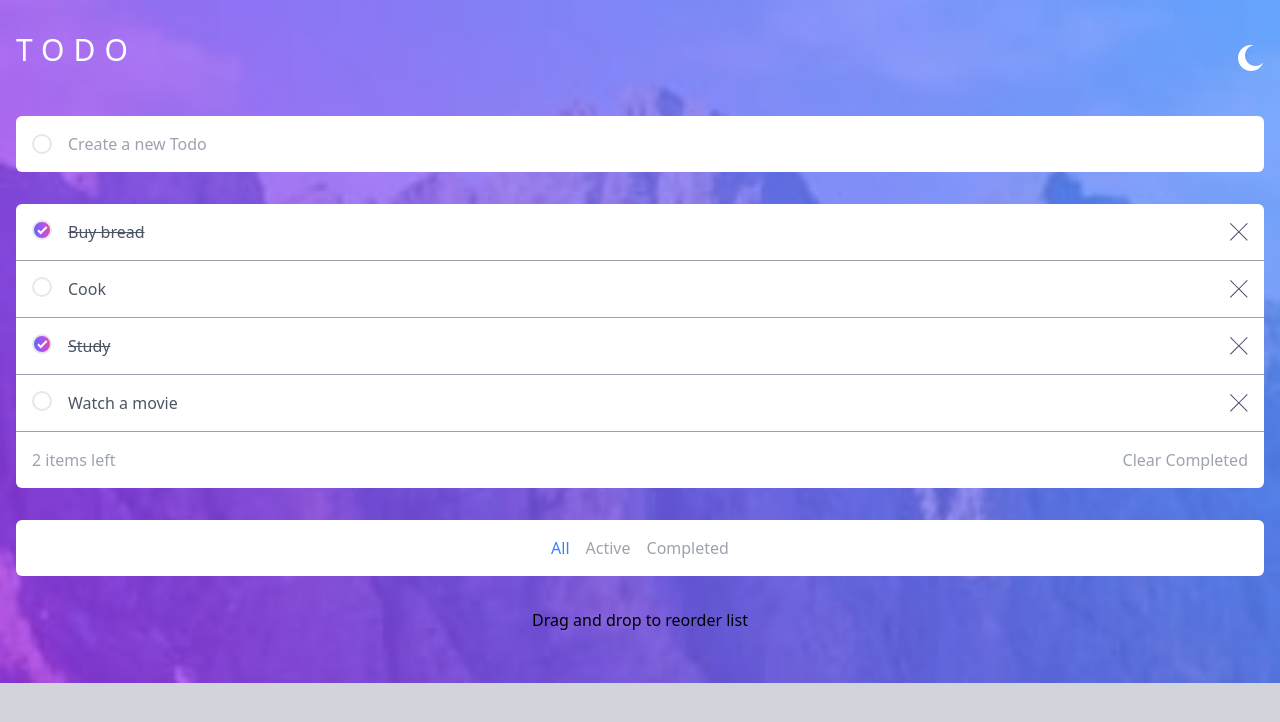
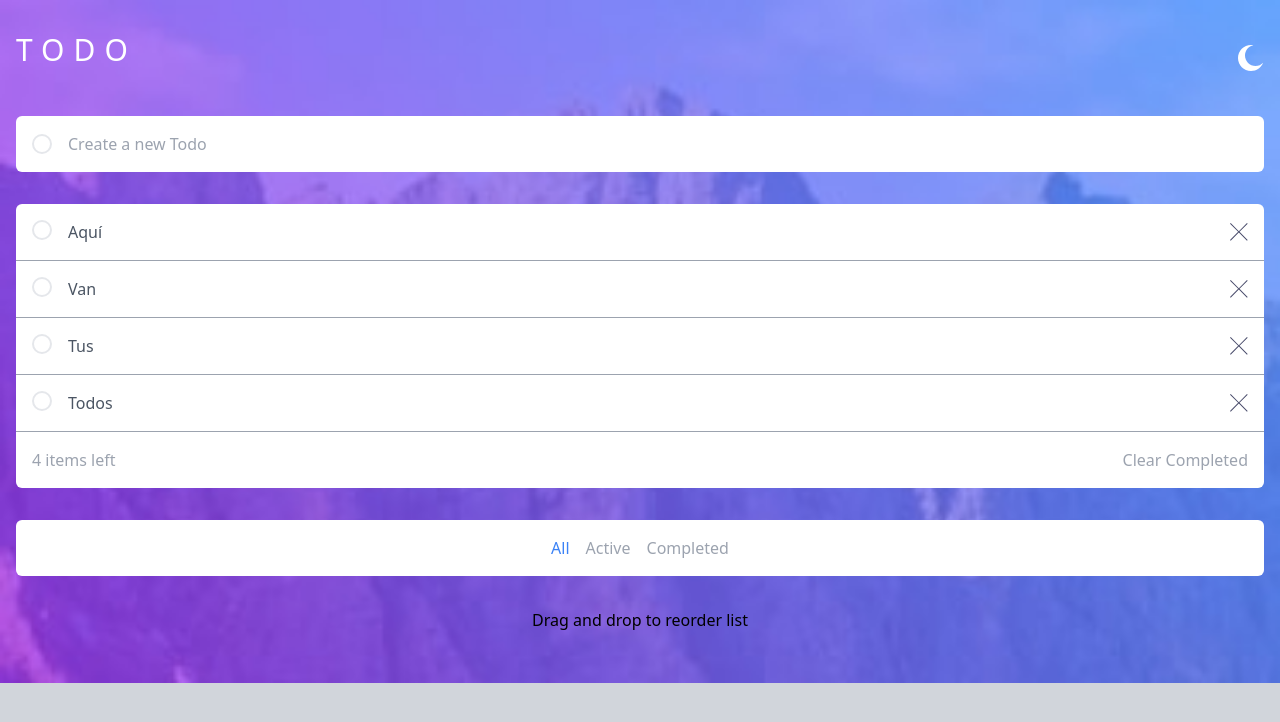
Before and after one commit to guidogattas/vite-react-tw-todo-frontend-mentor, a React (Vite) app: page / in a window 1280 px wide. Shown: the top 722 px of the page. Built offline with nearby package versions, Linux system fonts and the light colour scheme.

Commit message:
arreglos rama local storage

```diff
--- a/src/App.jsx
+++ b/src/App.jsx
@@ -4,18 +4,24 @@ import TodoList from "./components/TodoList";
 import TodoComputed from "./components/TodoComputed";
 import TodoFilter from "./components/TodoFilter";
 import Footer from "./components/Footer";
-import { useState } from "react";
+import { useEffect, useState } from "react";
 
-const initialStateTodos = [
-  { id: 1, title: "Buy bread", completed: true },
-  { id: 2, title: "Cook", completed: false },
-  { id: 3, title: "Study", completed: true },
-  { id: 4, title: "Watch a movie", completed: false }
-]
+const initialStateTodos = JSON.parse(localStorage.getItem("todos")) || [
+  { id: 1, title: "Aquí", completed: false },
+  { id: 2, title: "Van", completed: false },
+  { id: 3, title: "Tus", completed: false },
+  { id: 4, title: "Todos", completed: false }
+];
+
 
 const App = () => {
 
   const [todos, setTodos] = useState(initialStateTodos);
+
+  useEffect(() => {
+    localStorage.setItem("todos", JSON.stringify(todos));
+  }, [todos])
+
   const [filter, setFilter] = useState('all')
 
   const filteredTodos = () => {
```
